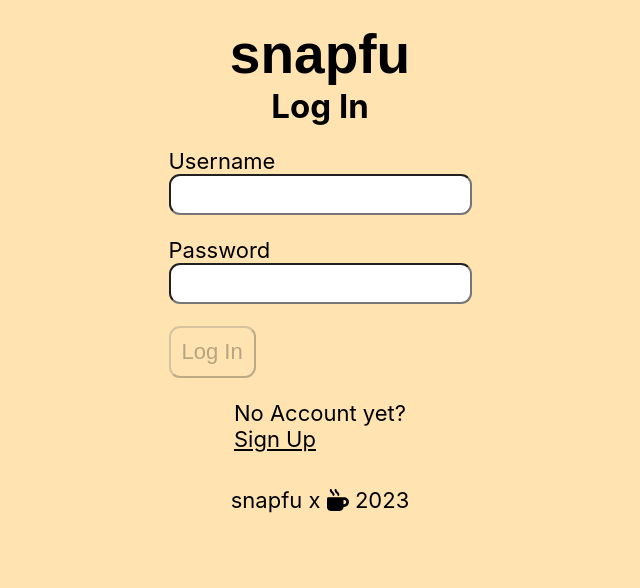
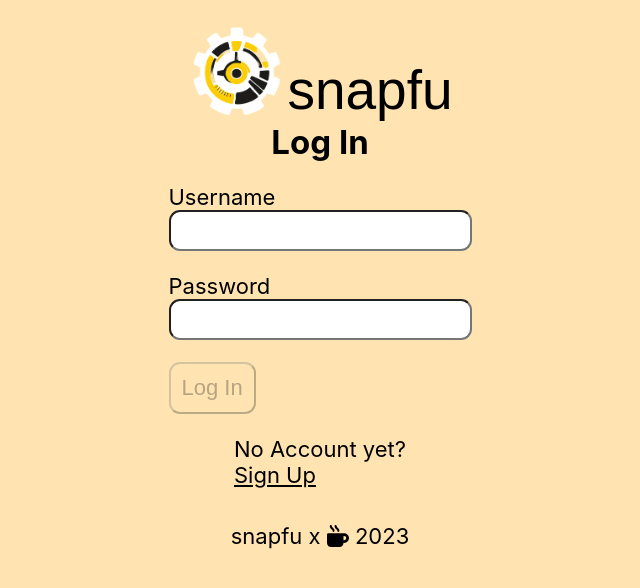
Before and after one commit to litemikx/snapfu-web-portal, a React app: page / in a window 1280 px wide. Shown: the whole page, without its empty margins (320-960 px from the left). Built offline with nearby package versions, Linux system fonts and the light colour scheme; no server answers.

Commit message:
feat: add logo

```diff
--- a/src/components/App/App.css
+++ b/src/components/App/App.css
@@ -44,3 +44,11 @@
   text-align: center;
   padding: 15px 0;
 }
+
+/*center the img in class app-header-name*/
+.app-header-name img {
+  display: block;
+  margin-left: auto;
+  margin-right: auto;
+  width: 100%;
+}
--- a/src/components/App/App.js
+++ b/src/components/App/App.js
@@ -1,5 +1,5 @@
 import './App.css';
-import React, { useState } from 'react';
+import React from 'react';
 import { BrowserRouter, Route, Routes } from 'react-router-dom';
 import Login from '../Login/Login';
 import Signup from '../Signup/Signup';
--- a/src/components/Login/Login.css
+++ b/src/components/Login/Login.css
@@ -3,3 +3,10 @@
     flex-direction: column;
     align-items: center;
 }
+
+.app-header-name img {
+    display: inline-block;
+    width: 100px;
+    height: 100px;
+    vertical-align: bottom;
+}
--- a/src/components/Login/Login.js
+++ b/src/components/Login/Login.js
@@ -2,6 +2,8 @@ import React, { useRef, useState, useEffect } from 'react';
 import './Login.css';
 import PropTypes from 'prop-types';
 import { Navigate, Link, useNavigate } from 'react-router-dom';
+// import logo512.png from the public folder
+const logo = process.env.PUBLIC_URL+'/logo-v2.png';
 
 var api_host = process.env.REACT_APP_API_URL,
   statusCode = '';
@@ -68,7 +70,8 @@ export default function Login() {
 
   return (
     <div className="login-wrapper">
-      <h1 className="app-header-name">snapfu</h1>
+
+      <div className="app-header-name"><img src={logo} alt="logo" className="app-logo" />snapfu</div>
       <h2>Log In</h2>
       <form onSubmit={handleSubmit}>
         <label>
--- a/src/index.css
+++ b/src/index.css
@@ -185,6 +185,9 @@ svg:hover {
   font-family: 'Poppins', sans-serif;
   font-size: 2.5rem;
   color: #000;
+  width: 100%;
+  text-align: center;
+  vertical-align: middle;
 }
 
 h1 {
```
Also changed, not shown: public/favicon.ico, public/logo-v2.png (added).
